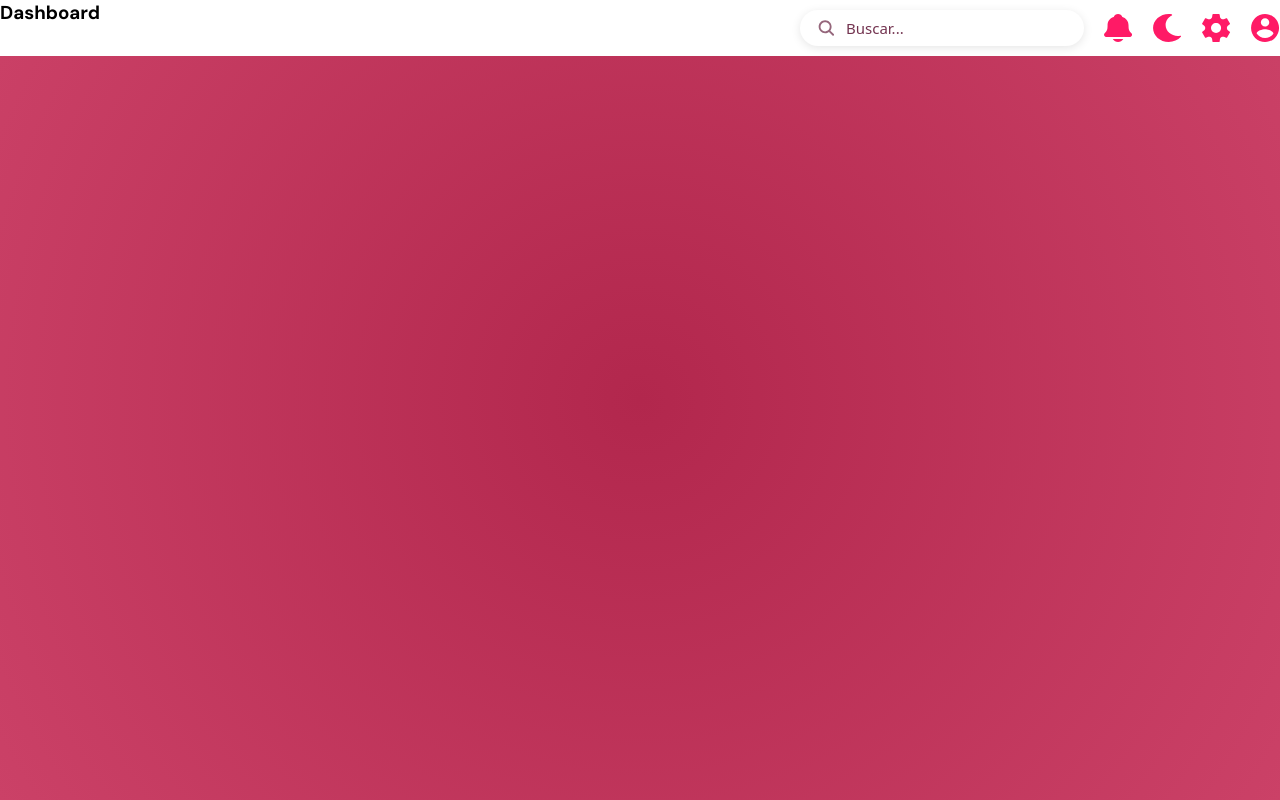
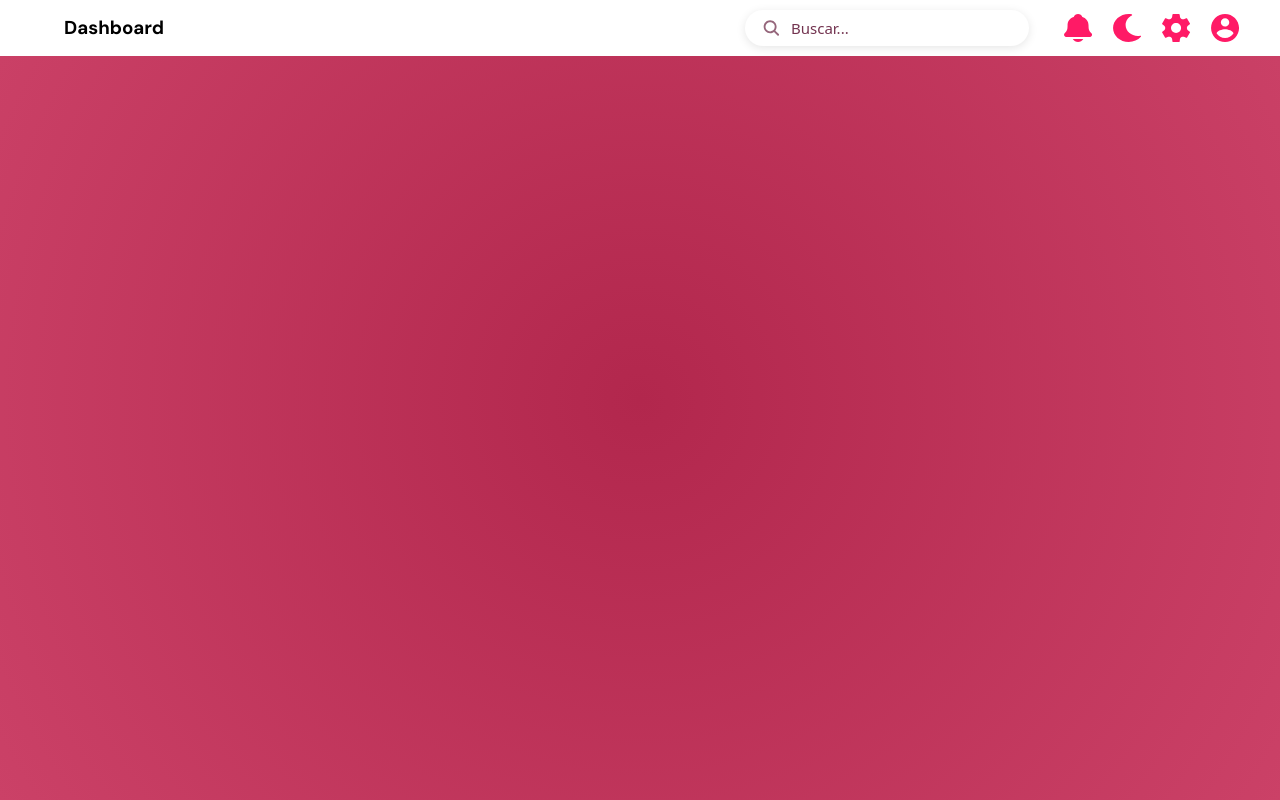
Before and after one commit to MatheusGom/Cattuccino_P5, a React (Create React App) app in the folder cattuccino/: page /test in a window 1280 px wide. Built offline with nearby package versions, Linux system fonts and the light colour scheme; the HTML template or start-up script is replaced by a standard one.

Commit message:
style: fixing margin and gaps

```diff
--- a/cattuccino/src/components/Header/Header.module.css
+++ b/cattuccino/src/components/Header/Header.module.css
@@ -15,6 +15,8 @@
 .head-title {
     align-items: center;
     margin-right: auto;
+    line-height: 7vh;
+    margin-left: 5%;
 }
 
 .info {
@@ -29,8 +31,14 @@
     background-color: #fff;
     box-shadow: 0px 2px 10px rgba(0, 0, 0, 0.1);
     transition: box-shadow 0.3s ease;
+    margin-right: 15px;
 }
-
+.container {
+    display: flex;
+    align-items: center;
+    gap: 20px;
+    margin-right: 40px;
+}
 .search-icon {
     width: 20px;
     height: 20px;
@@ -78,7 +86,6 @@
     flex-direction: row;
     text-align: center;
     align-items: center;
-    gap: 20px;
     margin-left: auto;
 }
 
--- a/cattuccino/src/components/Header/index.js
+++ b/cattuccino/src/components/Header/index.js
@@ -6,7 +6,7 @@ function Header() {
         <>
             <div className={styles.head}>
                 <h3 className={styles['head-title']}>Dashboard</h3>
-                <div className={styles['selection-box']}>
+                <div className={styles['container']}>
                     <div className={styles.info}>
                         <img className={styles['search-icon']} src='/images/Icon.svg' alt='search' />
                         <input
@@ -20,7 +20,7 @@ function Header() {
                     <img className={styles['box-image']} src='/images/Configuração.svg' alt='Configuração' />
                     <img className={styles['box-image']} src='/images/Perfil Nav Bar.svg' alt='Perfil Nav Bar' />
                 </div>
-            </div>
+                </div>
         </>
     );
 }
```
